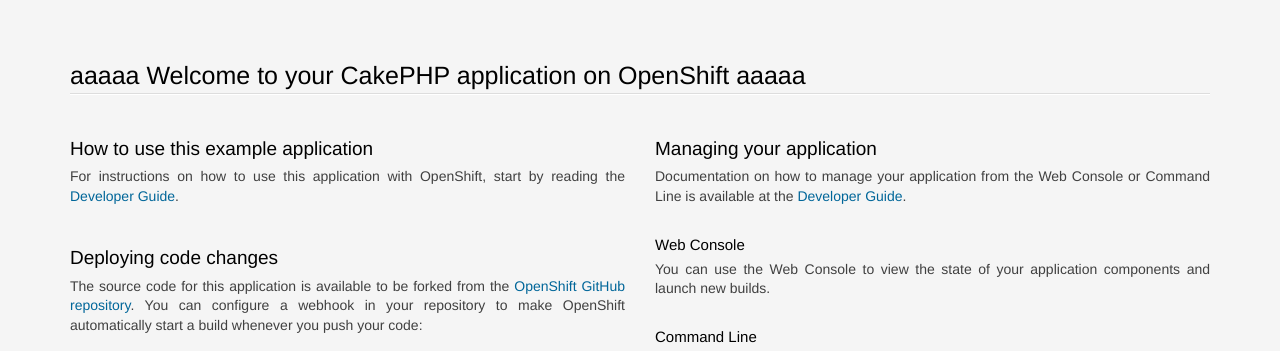
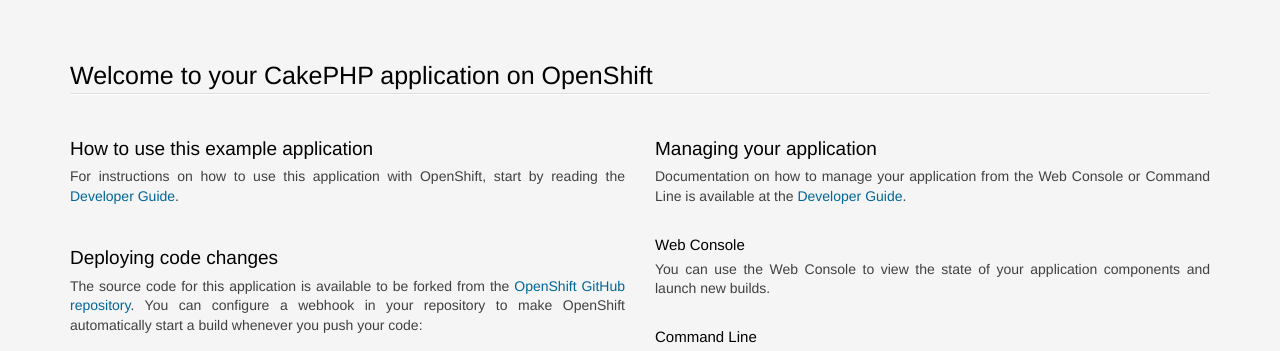
Before and after one commit to sclorg/cakephp-ex, a CakePHP app: the page made by app/View/Pages/home.ctp in a window 1280 px wide. Shown: the top 351 px of the page. Run offline with PHP 8.4 and a stand-in for CakePHP, Linux system fonts and the light colour scheme; the template is opened without the code that fills it, so the values that code supplies are empty; some libraries are stand-ins or nearby versions.

Commit message:
Update default.ctp

```diff
--- a/app/View/Layouts/default.ctp
+++ b/app/View/Layouts/default.ctp
@@ -210,7 +210,7 @@ pre {
 
 <section class='container'>
           <hgroup>
-            <h1>aaaaa Welcome to your CakePHP application on OpenShift aaaaa</h1>
+            <h1> Welcome to your CakePHP application on OpenShift </h1>
           </hgroup>
 
 
```
